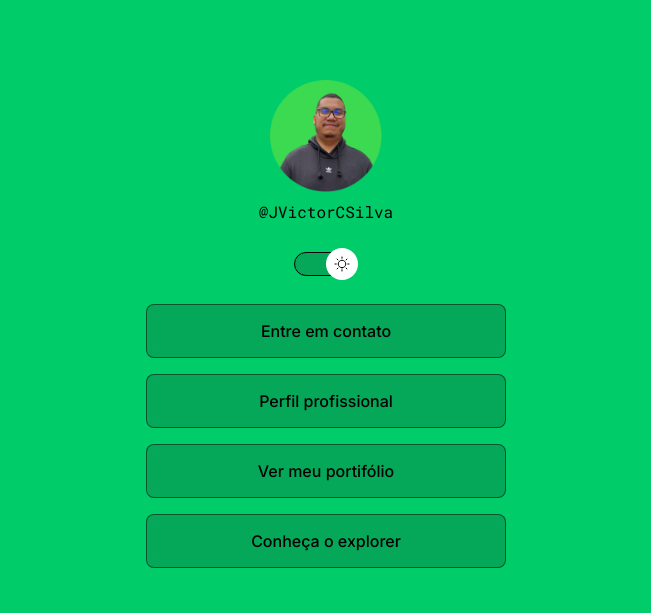
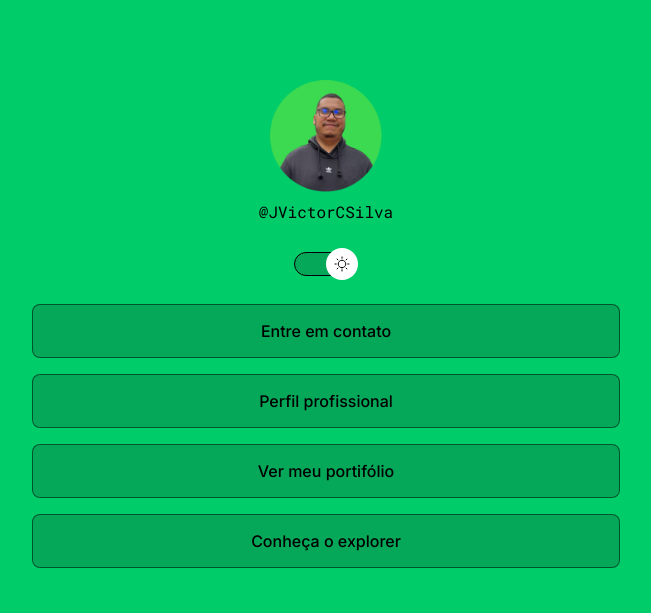
Before and after one commit to jvictorcsilva/Professional-Links, a plain HTML site: page index.html in a window 1280 px wide. Shown: the top 613 px of the page, without its empty margins (314-965 px from the left). Drawn offline with nearby package versions, Linux system fonts and the light colour scheme; a web font is replaced by a local one.

Commit message:
Adjust container width

```diff
--- a/style.css
+++ b/style.css
@@ -40,9 +40,9 @@ body {
 }
 
 #container {
-  margin: auto;
-  width: 360px;
-  margin-top: 56px;
+  margin: 56px auto 0px;
+  width: 100%;
+  max-width: 588px;
   padding-left: 0 24px;
 }
 #profile {
```
